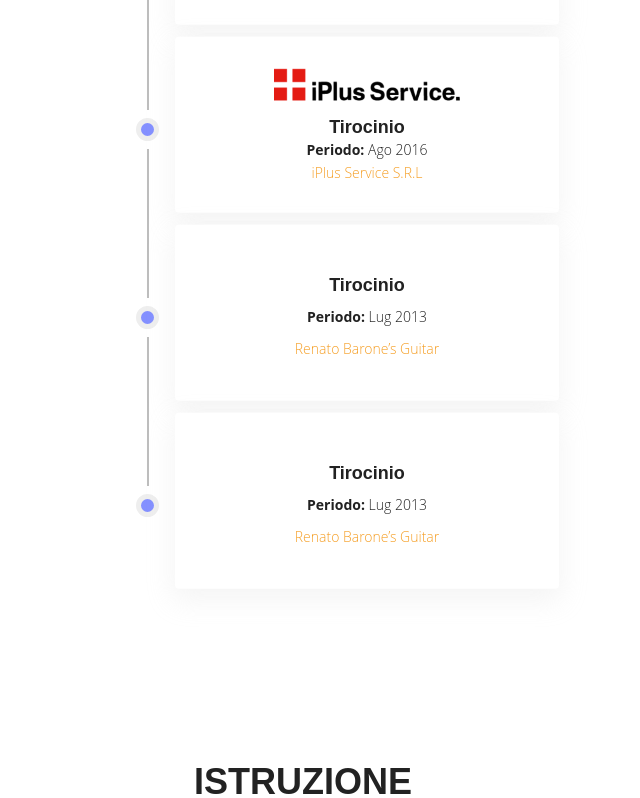
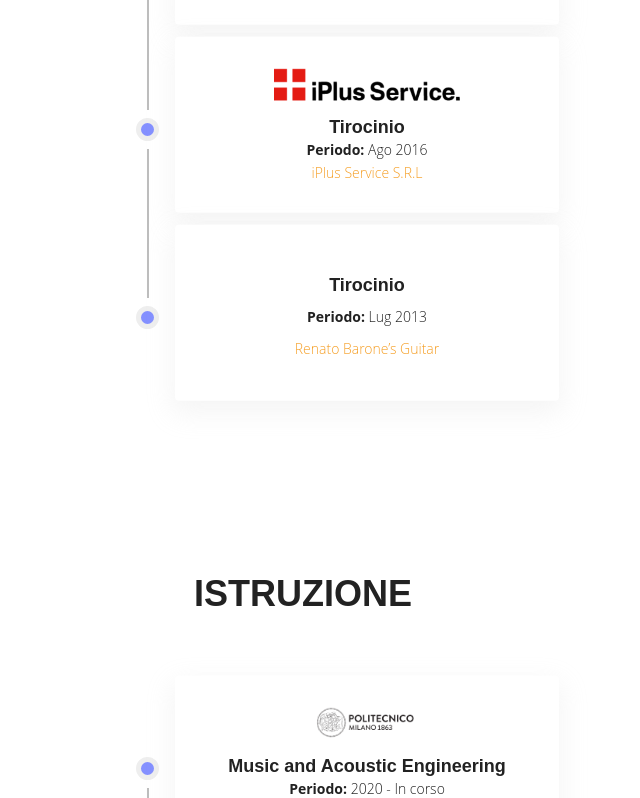
Before and after one commit to davelista/personal, a React (Create React App) app: page /details in a window 1280 px wide. Shown: the part 2366-3164 px from the top of the page, without its empty margins (337-977 px from the left). Built offline with nearby package versions, Linux system fonts and the light colour scheme.

Commit message:
Beta 2.4 - davidelista.com - React js - fix timeline

```diff
--- a/src/components/Navbar/Navbar.js
+++ b/src/components/Navbar/Navbar.js
@@ -12,7 +12,8 @@ import MobileMenu from "./MobileMenu";
 
 const Navbar = () => {
     const isPc = useMediaQuery(Device.xl);
-    const isMobile = useMediaQuery(Device.sm);
+    const isTablet = useMediaQuery(Device.md);
+    const isMobile = useMediaQuery(Device.sm)
     const [navbar, setNavbar] = useState(false);
 
     const changeBackground = () => {
@@ -30,7 +31,7 @@ const Navbar = () => {
                     {!isMobile ? <img src={navbar ? logoBlu : logoWhite} className={styles.logo} alt={"Peccato, non puoi vedere il mio bellissimo logo"}/> :
                         <img src={navbar ? logoBluSmall : logoWhiteSmall} className={styles.logoMobile} alt={"Peccato, non puoi vedere il mio bellissimo logo"}/>}
                 </Link>
-                { !isMobile ? <Menu /> : <MobileMenu/>}
+                { !isTablet ? <Menu /> : <MobileMenu/>}
 
             </nav>
         </>
--- a/src/components/Timeline/TimelineSection.js
+++ b/src/components/Timeline/TimelineSection.js
@@ -47,7 +47,7 @@ const TimelineSection = (props) => {
                     }
                 </Timeline> :
                     <Timeline className={classes.timeline}>
-                    {list.map((x) => {
+                    {list.filter((x, i) => i < list.length-1).map((x, i) => {
                             return <TimelineEven title={x.title} period={x.period} place={x.place} link={x.external} last={false} img={x.img}/>
                     })}{
                             <TimelineEven title={list[list.length-1].title} period={list[list.length-1].period} place={list[list.length-1].place} link={list[list.length-1].external} last={true} img={list[list.length-1].img}/>
```
Also changed, not shown: 6 other files (tests, documents, lock files or other folders).
